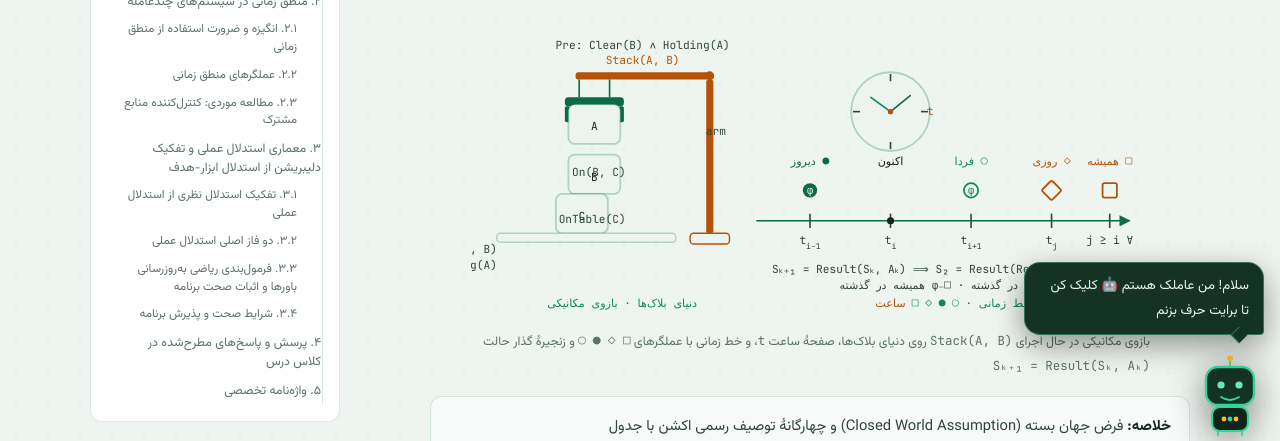
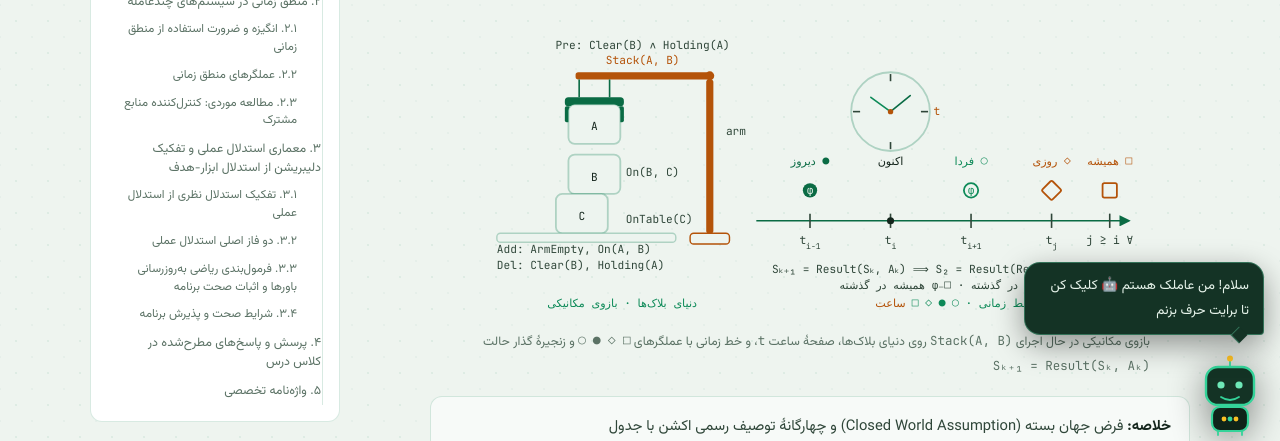
Before and after one commit to EhsanShahbazii/mas-sbu, a plain HTML site: page sessions/session-06.html in a window 1280 px wide. Shown: the part 347-788 px from the top of the page. Drawn offline with Linux system fonts and the light colour scheme.

Commit message:
fix(svg)[NO-REF]: set ltr direction on english svg labels
SVG text inherits RTL direction from the page, so start/end-anchored
English labels rendered backwards: row labels overlapped payoff
cells, Add/Del lists clipped off-canvas, and labels sat on top of
blocks and the arm. Chrome ignores the dir attribute on SVG text,
so direction is set via style with unicode-bidi isolation.

```diff
--- a/sessions/session-06.html
+++ b/sessions/session-06.html
@@ -66,7 +66,7 @@
             <rect x="106" y="92" width="66" height="10" rx="4" fill="var(--brand-2)"/>
             <rect x="106" y="102" width="6" height="18" rx="2" fill="var(--brand-2)"/>
             <rect x="166" y="102" width="6" height="18" rx="2" fill="var(--brand-2)"/>
-            <text x="286" y="134" font-size="12.5" fill="var(--ink-2)">arm</text>
+            <text x="286" y="134" style="direction:ltr;unicode-bidi:isolate" font-size="12.5" fill="var(--ink-2)">arm</text>
 
             <!-- block A held by gripper, about to be placed on B -->
             <rect x="110" y="100" width="58" height="44" rx="7" fill="var(--surface-3)" stroke="var(--line-2)" stroke-width="2"/>
@@ -76,10 +76,10 @@
             <rect x="96" y="200" width="58" height="44" rx="7" fill="var(--surface-3)" stroke="var(--line-2)" stroke-width="2"/>
             <text x="125" y="229" text-anchor="middle" font-size="13" font-weight="700" fill="var(--ink)">C</text>
             <rect x="30" y="244" width="200" height="10" rx="4" fill="var(--surface-3)" stroke="var(--line-2)" stroke-width="1.6"/>
-            <text x="174" y="180" font-size="12.5" fill="var(--ink-2)">On(B, C)</text>
-            <text x="174" y="232" font-size="12.5" fill="var(--ink-2)">OnTable(C)</text>
-            <text x="30" y="266" font-size="12.5" fill="var(--ink-2)">Add: ArmEmpty, On(A, B)</text>
-            <text x="30" y="284" font-size="12.5" fill="var(--ink-2)">Del: Clear(B), Holding(A)</text>
+            <text x="174" y="180" style="direction:ltr;unicode-bidi:isolate" font-size="12.5" fill="var(--ink-2)">On(B, C)</text>
+            <text x="174" y="232" style="direction:ltr;unicode-bidi:isolate" font-size="12.5" fill="var(--ink-2)">OnTable(C)</text>
+            <text x="30" y="266" style="direction:ltr;unicode-bidi:isolate" font-size="12.5" fill="var(--ink-2)">Add: ArmEmpty, On(A, B)</text>
+            <text x="30" y="284" style="direction:ltr;unicode-bidi:isolate" font-size="12.5" fill="var(--ink-2)">Del: Clear(B), Holding(A)</text>
 
             <!-- ===== clock face ===== -->
             <circle cx="470" cy="108" r="44" fill="var(--surface-3)" stroke="var(--line-2)" stroke-width="2"/>
@@ -90,7 +90,7 @@
             <line x1="470" y1="108" x2="448" y2="92" stroke="var(--brand)" stroke-width="3.5" stroke-linecap="round"/>
             <line x1="470" y1="108" x2="492" y2="90" stroke="var(--brand-2)" stroke-width="2.5" stroke-linecap="round"/>
             <circle cx="470" cy="108" r="3" fill="var(--warn)"/>
-            <text x="518" y="112" text-anchor="start" font-size="13" font-weight="700" fill="var(--warn)">t</text>
+            <text x="518" y="112" text-anchor="start" style="direction:ltr;unicode-bidi:isolate" font-size="13" font-weight="700" fill="var(--warn)">t</text>
 
             <!-- ===== temporal timeline with operator glyphs ===== -->
             <line x1="320" y1="230" x2="736" y2="230" stroke="var(--brand-2)" stroke-width="2" marker-end="url(#arr06)"/>
```
Also changed, not shown: sessions/session-01.html (+2 -2 lines), sessions/session-05.html (+2 -2 lines).
